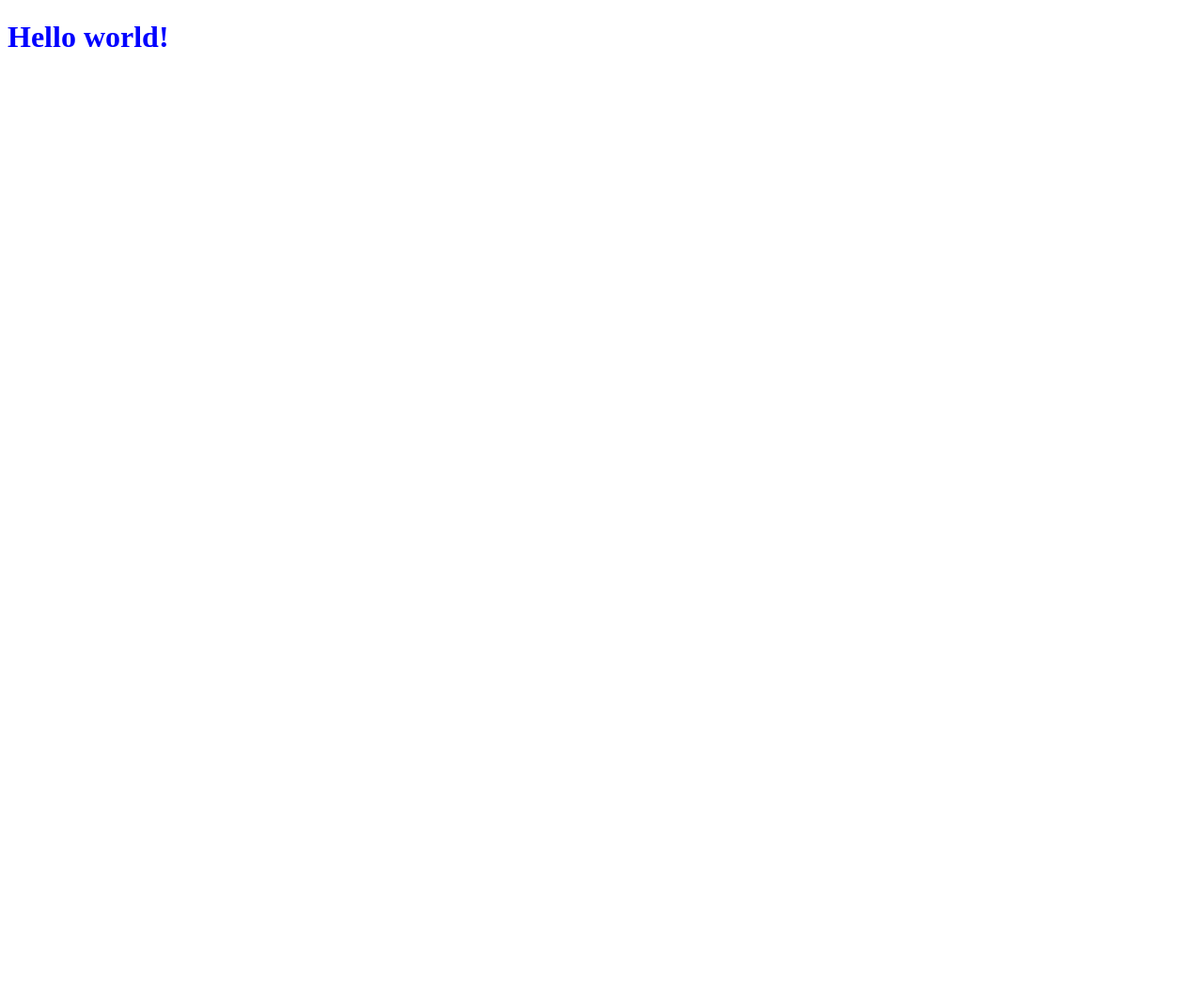
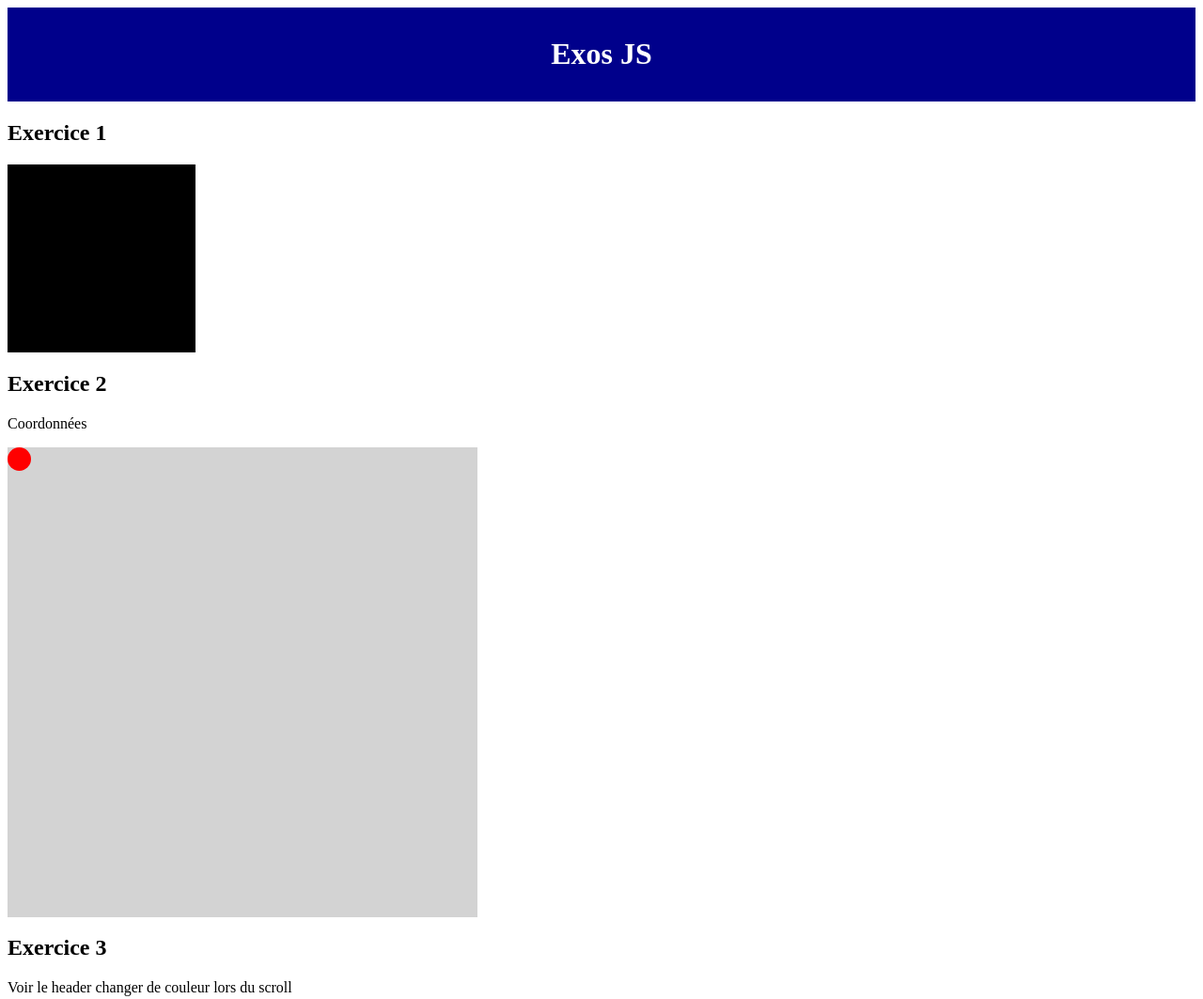
Before and after one commit to MaximeJourdanney/TD1_WEB, a plain HTML site: page exos-js/index.html in a window 1280 px wide. Shown: the whole page at 94% size. Before the commit the page ends 800 px from the top, so only its background shows below. Drawn offline with Linux system fonts and the light colour scheme.

Commit message:
Exo 1, 2 et début 3 en JS

```diff
--- a/exos-js/index.html
+++ b/exos-js/index.html
@@ -7,7 +7,30 @@
     <link rel="stylesheet" href="style.css">
 </head>
 <body>
-    <h1>Hello world!</h1>
+    <header id="header">
+        <h1>Exos JS</h1>
+    </header>
+
+    <!-- Exercice 1 : Interaction simple (click) -->
+    <h2>Exercice 1</h2>
+
+    <div id="container-couleur"></div>
+
+    <!-- Exercice 2 : Suivi de la souris (mousemove) -->
+    <h2>Exercice 2</h2>
+
+    <p id="coordonnees">Coordonnées</p>
+
+    <div id="container-mouse-position">
+        <div id="objet"></div>
+    </div>
+
+    <!-- Exercice 3 : Réaction au scroll (scroll) -->
+    <h2>Exercice 3</h2>
+
+    <p>Voir le header changer de couleur lors du scroll</p>
+
+
 
     <script src="script.js"></script>
 </body>
--- a/exos-js/script.js
+++ b/exos-js/script.js
@@ -1 +1,42 @@
 console.log("Hello world!");
+
+// Exercice 1 : Interaction simple (click)
+
+const containerCouleur = document.getElementById("container-couleur");
+
+containerCouleur.addEventListener("click", () => {
+    const randomColor = '#' + Math.floor(Math.random()*16777215).toString(16);
+    containerCouleur.style.backgroundColor = randomColor;
+});
+
+// Exercice 2 : Suivi de la souris (mousemove)
+
+const containerSouris = document.getElementById("container-mouse-position");
+const coordonnees = document.getElementById("coordonnees");
+const objet = document.getElementById("objet");
+
+containerSouris.addEventListener("mousemove", (event) => {
+    console.log(event);
+
+    const x = event.pageX;
+    const y = event.pageY;
+    coordonnees.textContent = `X: ${x}, Y: ${y}`;
+
+    // On va déplacer l'objet en fonction de la position de la souris
+    objet.style.left = `${x-12.5}px`;
+    objet.style.top = `${y-12.5}px`;
+});
+
+// Exercice 3 : Réaction au scroll (scroll)
+
+const header = document.getElementById("header");
+
+window.addEventListener("scroll", (event) => {
+    const scrollY = window.scrollY;
+
+    // On change la couleur du header aléatoirement en fonction du scroll
+
+
+});
+
+// Exercice 4 :
--- a/exos-js/style.css
+++ b/exos-js/style.css
@@ -1,3 +1,29 @@
 h1 {
-    color: blue;
+    color: white;
 }
+
+#container-couleur {
+    height: 200px;
+    width: 200px;
+    background-color: black;
+}
+
+#container-mouse-position {
+    height: 500px;
+    width: 500px;
+    background-color: lightgrey;
+}
+
+#objet {
+    height: 25px;
+    width: 25px;
+    background-color: red;
+    border-radius: 50%;
+    position: absolute;
+}
+
+header {
+    background-color: darkblue;
+    padding: 10px;
+    text-align: center;
+}
```
